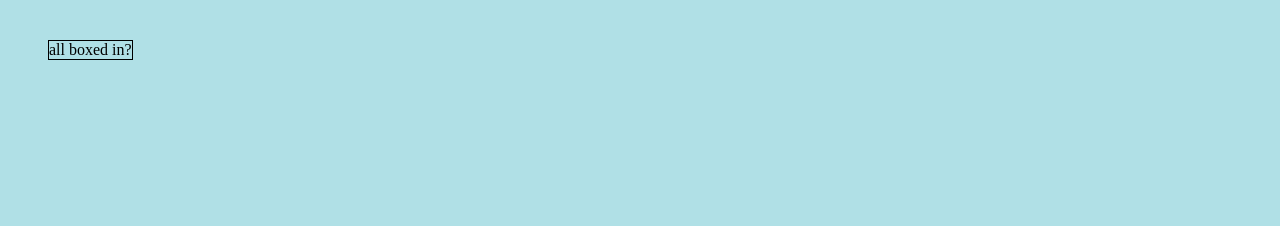
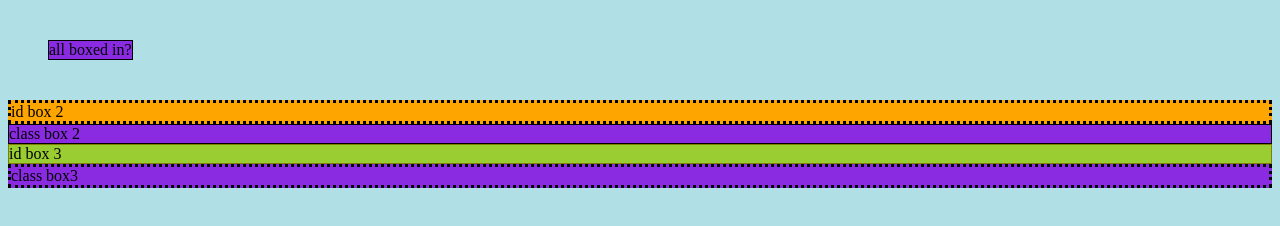
Before and after one commit to coreyfeder/ps_2024-01-28_css, a plain HTML site: page box/index.html in a window 1280 px wide. Drawn offline with Linux system fonts and the light colour scheme.

Commit message:
complexify!

```diff
--- a/box/index.html
+++ b/box/index.html
@@ -8,5 +8,9 @@
 </head>
 <body>
     <div id="box">all boxed in?</div>
+    <div id="box2">id box 2</div>
+    <div class="box2">class box 2</div>
+    <div id="box3">id box 3</div>
+    <div class="box3">class box3</div>
 </body>
 </html>
--- a/box/style.css
+++ b/box/style.css
@@ -2,16 +2,44 @@
 element {
     property: value;
 }
- */
+*/
+
+/*
+What about conflicts?
+There is a whole system of prioritizing: SPECIFICITY.
+See https://developer.mozilla.org/en-US/docs/Web/CSS/Specificity
+(remember the CN-22 form you built.)
+But in equal cases, they'll be evaluated sequentially; later assignments will overwrite earlier assignments.
+*/
+
 
 body {
     background-color: powderblue;
 }
 
+div {
+    border: 1px solid black;
+    background-color: blueviolet;
+}
+
 #box {
-    border: 1px solid black;
     padding: 0px;
     margin: 40px;
     width: min-content;
     text-wrap: nowrap;
 }
+
+#box2 {
+    border: 10px;
+    background-color: orange;
+    border-color: brown;
+}
+
+#box3 {
+    background-color: yellowgreen;
+    border-color: olive;
+}
+
+#box2, .box3 {
+    border: 3px dotted;
+}
```
